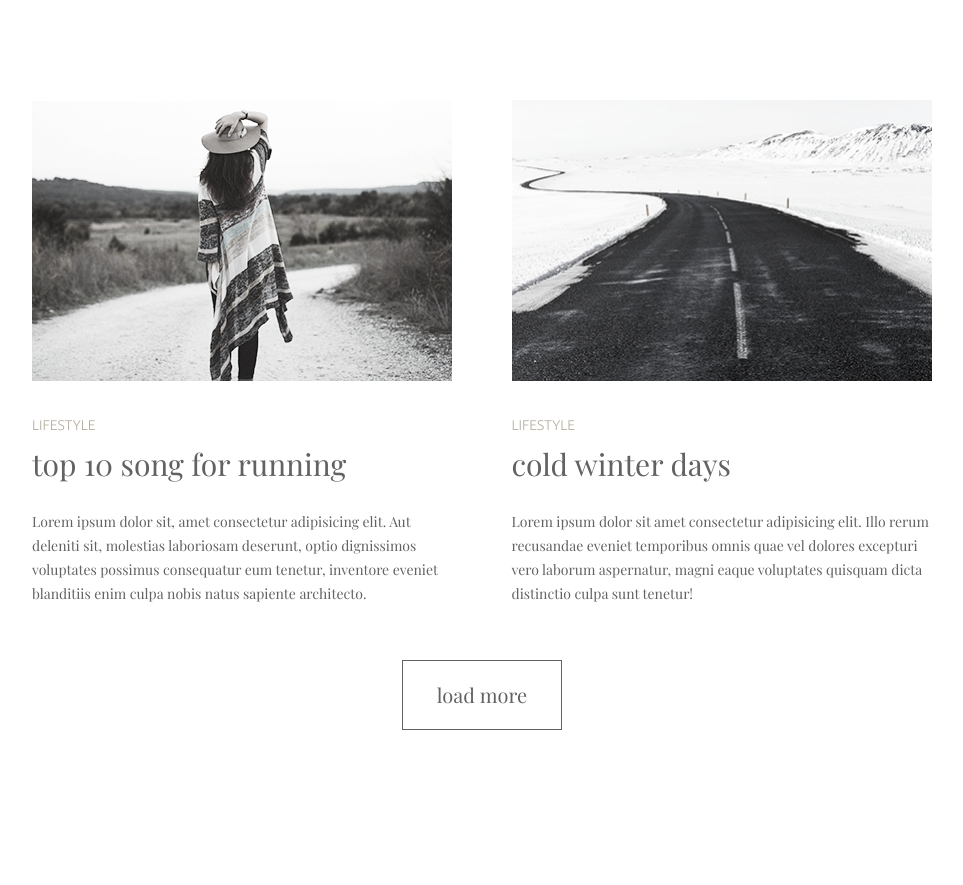
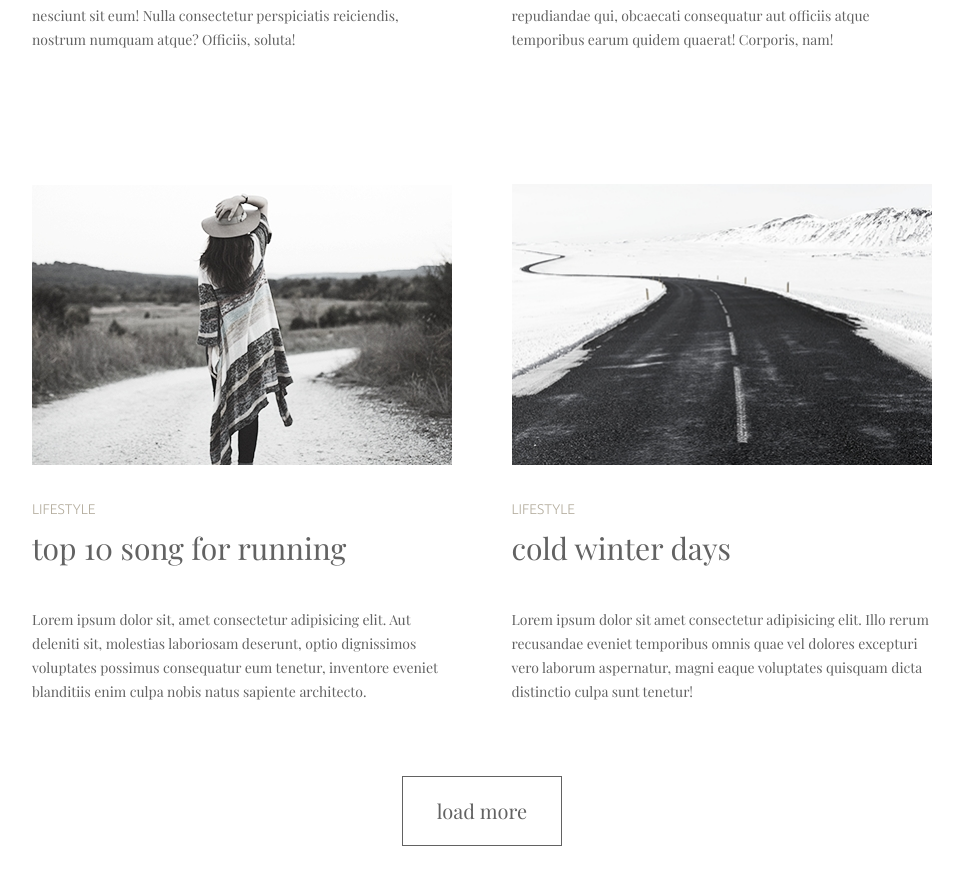
Before and after one commit to Anastasiia512/goit-fe-course-Anastasiia, a plain HTML site: page module 3/index.html in a window 1280 px wide. Shown: the part 1323-2208 px from the top of the page, without its empty margins (158-1121 px from the left). Before the commit the page ends 2123 px from the top, so only its background shows below. Drawn offline with nearby package versions, Linux system fonts and the light colour scheme.

Commit message:
last fixing

```diff
--- a/module 3/css/style.css
+++ b/module 3/css/style.css
@@ -11,7 +11,6 @@ body {
   color: #626262;
   font-size: 14px;
   line-height: 24px;
-  margin: 0;
 }
 img {
   display: block;
@@ -20,7 +19,7 @@ img {
 }
 .wrapper {
   width: 900px;
-  margin: auto;
+  margin: 0 auto;
 }
 .menu {
   text-align: center;
@@ -54,13 +53,13 @@ img {
 }
 
 .picture {
-  display: inline-block;
   box-sizing: border-box;
   margin: 0;
-  padding: 0;
-  margin-bottom: 54px;
+  padding-bottom: 132px;
 }
-
+.picture:last-of-type {
+  padding-bottom: 0;
+}
 .picture-box {
   width: 420px;
   margin-right: 56px;
@@ -72,7 +71,7 @@ img {
 .picture-box:nth-last-child(-n + 2) {
   margin-bottom: 0;
 }
-li.picture-box:nth-of-type(2n) {
+.picture-box:nth-of-type(2n) {
   margin-right: 0px;
 }
 h3 {
@@ -99,13 +98,14 @@ p {
   font-weight: 400;
   font-size: 14px;
   line-height: 24px;
-  margin-top: 34px;
-  margin-bottom: 0px;
+  padding-top: 34px;
+  margin-bottom: 0;
   text-align: left;
 }
 .main-box {
-  width: 900;
+  width: 900px;
   margin: 0 auto;
+  padding-bottom: 70px;
 }
 
 button {
@@ -121,5 +121,5 @@ button {
 }
 .btn {
   text-align: center;
-  padding-bottom: 70px;
+  padding-top: 72px;
 }
--- a/module 3/index.html
+++ b/module 3/index.html
@@ -4,7 +4,7 @@
     <meta charset="UTF-8" />
     <meta name="viewport" content="width=device-width, initial-scale=1.0" />
     <meta http-equiv="X-UA-Compatible" content="ie=edge" />
-    <link rel="stylesheet" href="css/normalize.css">
+    <link rel="stylesheet" href="css/normalize.css" />
     <link rel="stylesheet" href="css/style.css" />
     <title>Document</title>
     <link
@@ -14,7 +14,7 @@
   </head>
   <body>
     <div class="wrapper">
-      <header>
+      <nav>
         <ul class="menu">
           <li class="menu-item">
             <a href="#">lifestyle</a>
@@ -29,11 +29,10 @@
             <a href="#">travel</a>
           </li>
         </ul>
-      </header>
+      </nav>
       <main class="main-box">
-        <ul class="picture">
-
-          <li class="picture-box">
+        <section class="picture">
+          <div class="picture-box">
             <img
               src="img/img1.png"
               alt="girl on sunglasses"
@@ -48,8 +47,8 @@
               maxime esse modi ut quos, error voluptatum repellat illo ducimus
               expedita temporibus explicabo!
             </p>
-          </li>
-          <li class="picture-box">
+          </div>
+          <div class="picture-box">
             <img src="img/img4.jpg" alt="coffee" width="420" height="280" />
             <h3>lifestyle</h3>
             <h2>life tastes better with coffee</h2>
@@ -59,8 +58,10 @@
               veniam aliquid doloremque, adipisci eaque quae iste qui sequi quia
               dolorum obcaecati id!
             </p>
-          </li>
-          <li class="picture-box">
+          </div>
+        </section>
+        <section class="picture">
+          <div class="picture-box">
             <img src="img/img2.jpg" alt="children" width="420" height="280" />
             <h3>photodiary</h3>
             <h2>American dream</h2>
@@ -70,8 +71,8 @@
               nesciunt sit eum! Nulla consectetur perspiciatis reiciendis,
               nostrum numquam atque? Officiis, soluta!
             </p>
-          </li>
-          <li class="picture-box">
+          </div>
+          <div class="picture-box">
             <img
               src="img/img3.jpg"
               alt="girl in a heat"
@@ -86,8 +87,10 @@
               repudiandae qui, obcaecati consequatur aut officiis atque
               temporibus earum quidem quaerat! Corporis, nam!
             </p>
-          </li>
-          <li class="picture-box">
+          </div>
+        </section>
+        <section class="picture">
+          <div class="picture-box">
             <img
               src="img/img5.jpg"
               alt="girl on the road"
@@ -102,8 +105,8 @@
               voluptates possimus consequatur eum tenetur, inventore eveniet
               blanditiis enim culpa nobis natus sapiente architecto.
             </p>
-          </li>
-          <li class="picture-box">
+          </div>
+          <div class="picture-box">
             <img src="img/img6.jpg" alt="road" width="420" height="280" />
             <h3>lifestyle</h3>
             <h2>cold winter days</h2>
@@ -113,8 +116,8 @@
               excepturi vero laborum aspernatur, magni eaque voluptates quisquam
               dicta distinctio culpa sunt tenetur!
             </p>
-          </li>
-        </ul>
+          </div>
+        </section>
         <div class="btn">
           <button>
             load more
```
